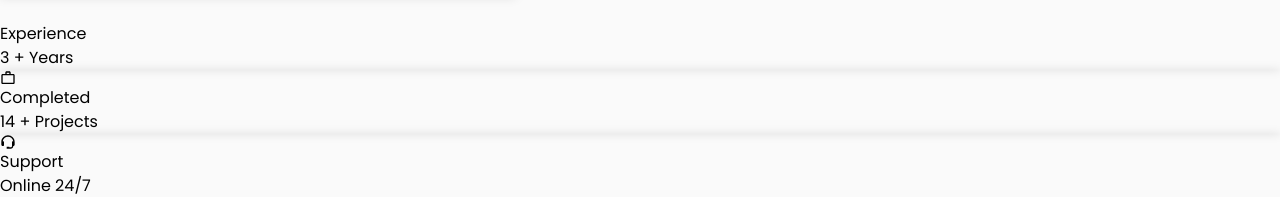
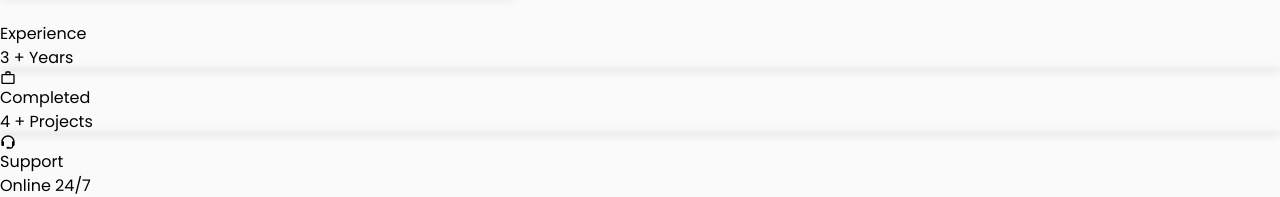
Before and after one commit to galibibr/portfolio, a React (Vite) app: page / in a window 1280 px wide. Shown: the part 1204-1401 px from the top of the page. Built offline with nearby package versions, Linux system fonts and the light colour scheme; some icons are missing.

Commit message:
Update App.jsx

```diff
--- a/src/App.jsx
+++ b/src/App.jsx
@@ -200,7 +200,7 @@ const App = () => {
                 <MdOutlineWorkOutline className="text-[20px] md:text-[24px]" />
                 <p className="font-[600] md:text-[18px] mt-[4px]">Completed</p>
                 <p className="md:text-[14px] text-[11px] text-center w-full">
-                  14 + Projects
+                  4 + Projects
                 </p>
               </div>
               <div className="div-shadow rounded-[8px] md:p-[20px] p-[10px] flex bg-white flex-col items-center">
```
